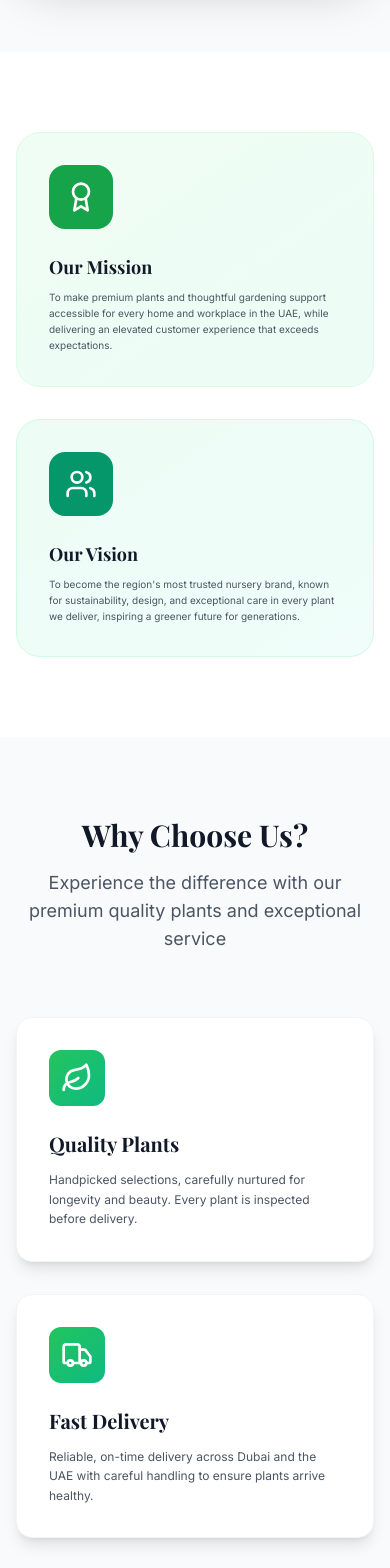
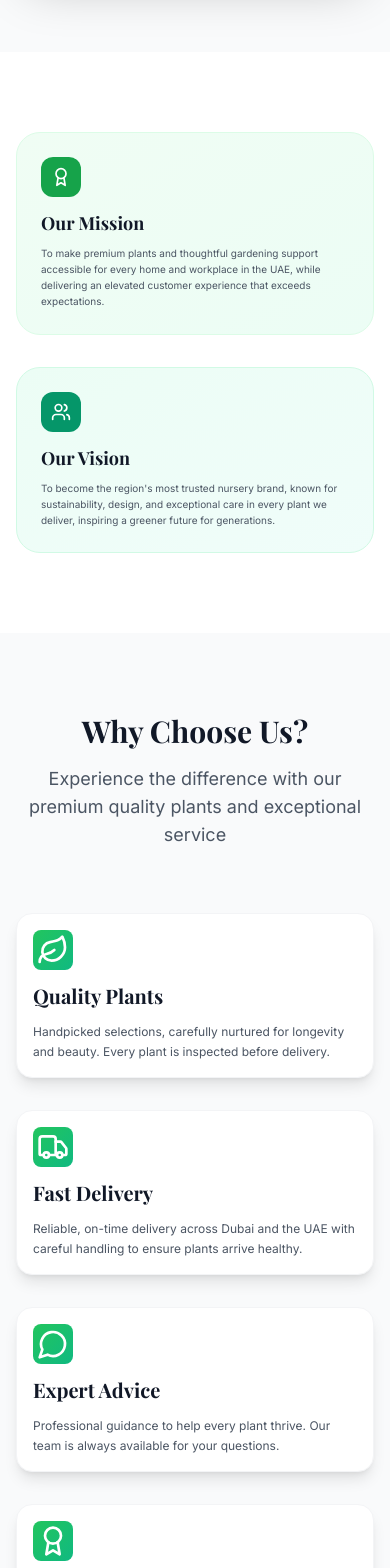
Before and after one commit to mrumarfarooqafridi/evergreenplant, a Next.js app in the folder client/: page /about in a window 390 px wide. Shown: the part 1620-3188 px from the top of the page. Built offline with nearby package versions, Linux system fonts and the light colour scheme.

Commit message:
Small screen refinements: stats 4 in row with lg numbers/xs labels, reduced icon sizes, hero xl text and reduced height

```diff
--- a/client/app/about/page.js
+++ b/client/app/about/page.js
@@ -233,10 +233,10 @@ export default function About() {
                 whileInView={{ opacity: 1, y: 0 }}
                 viewport={{ once: true }}
                 transition={{ duration: 0.6 }}
-                className="bg-gradient-to-br from-green-50 to-emerald-50 rounded-3xl p-8 md:p-10 border border-green-100"
+                className="bg-gradient-to-br from-green-50 to-emerald-50 rounded-3xl p-6 sm:p-8 md:p-10 border border-green-100"
               >
-                <div className="w-16 h-16 bg-green-600 rounded-2xl flex items-center justify-center mb-6">
-                  <Award className="w-8 h-8 text-white" />
+                <div className="w-10 h-10 sm:w-12 sm:h-12 md:w-16 md:h-16 bg-green-600 rounded-xl sm:rounded-2xl flex items-center justify-center mb-3 sm:mb-6">
+                  <Award className="w-5 h-5 sm:w-6 sm:h-6 md:w-8 md:h-8 text-white" />
                 </div>
                 <h3 className="text-lg sm:text-2xl md:text-3xl font-bold text-gray-900 mb-2 sm:mb-4">
                   Our Mission
@@ -254,10 +254,10 @@ export default function About() {
                 whileInView={{ opacity: 1, y: 0 }}
                 viewport={{ once: true }}
                 transition={{ duration: 0.6, delay: 0.2 }}
-                className="bg-gradient-to-br from-emerald-50 to-teal-50 rounded-3xl p-8 md:p-10 border border-emerald-100"
+                className="bg-gradient-to-br from-emerald-50 to-teal-50 rounded-3xl p-6 sm:p-8 md:p-10 border border-emerald-100"
               >
-                <div className="w-16 h-16 bg-emerald-600 rounded-2xl flex items-center justify-center mb-6">
-                  <Users className="w-8 h-8 text-white" />
+                <div className="w-10 h-10 sm:w-12 sm:h-12 md:w-16 md:h-16 bg-emerald-600 rounded-xl sm:rounded-2xl flex items-center justify-center mb-3 sm:mb-6">
+                  <Users className="w-5 h-5 sm:w-6 sm:h-6 md:w-8 md:h-8 text-white" />
                 </div>
                 <h3 className="text-lg sm:text-2xl md:text-3xl font-bold text-gray-900 mb-2 sm:mb-4">
                   Our Vision
@@ -300,9 +300,9 @@ export default function About() {
                 viewport={{ once: true }}
                 transition={{ delay: index * 0.1 }}
                 whileHover={{ y: -8 }}
-                className="bg-white rounded-2xl p-8 shadow-lg hover:shadow-2xl transition-all duration-300 border border-gray-100"
+                className="bg-white rounded-2xl p-4 sm:p-6 md:p-8 shadow-lg hover:shadow-2xl transition-all duration-300 border border-gray-100"
               >
-                <div className="w-14 h-14 bg-gradient-to-br from-green-500 to-emerald-500 rounded-xl flex items-center justify-center mb-6 text-white">
+                <div className="w-10 h-10 sm:w-12 sm:h-12 md:w-14 md:h-14 bg-gradient-to-br from-green-500 to-emerald-500 rounded-lg sm:rounded-xl flex items-center justify-center mb-3 sm:mb-6 text-white">
                   {feature.icon}
                 </div>
                 <h3 className="text-xl font-bold text-gray-900 mb-3">
--- a/client/components/Hero.js
+++ b/client/components/Hero.js
@@ -42,7 +42,7 @@ export default function Hero() {
           transition={{ duration: 0.8 }}
           className="max-w-4xl mx-auto"
         >
-          <h1 className="text-4xl md:text-6xl lg:text-7xl font-bold mb-6 leading-tight">
+          <h1 className="text-xl sm:text-2xl md:text-4xl lg:text-5xl font-bold mb-3 sm:mb-6 leading-tight">
             Welcome to <span className="text-yellow-300">Evergreen</span>{" "}
             Nursery
           </h1>
```
